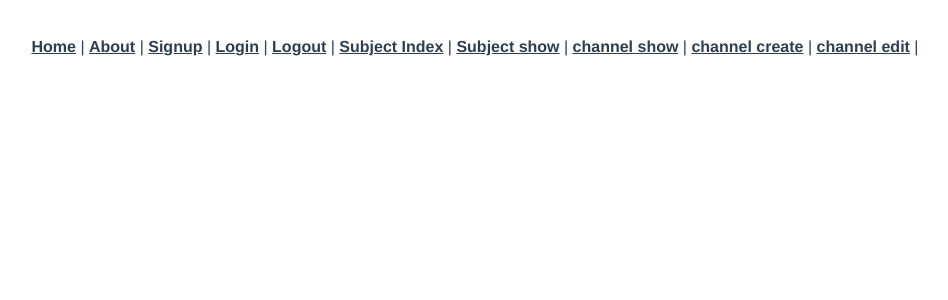
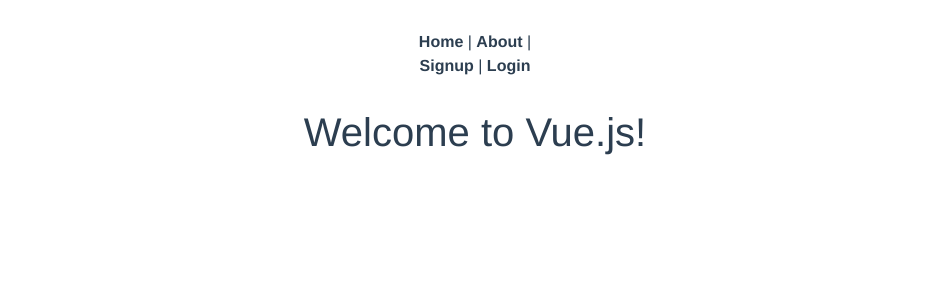
Before and after one commit to moshesegelman/capstone-frontend, a Vue app: page /users/1 in a window 1280 px wide. Shown: the top 300 px of the page, without its empty margins (165-1113 px from the left). Built offline with nearby package versions, Linux system fonts and the light colour scheme.

Commit message:
adds bootstrap and initial user show page

```diff
--- a/package.json
+++ b/package.json
@@ -8,7 +8,10 @@
   },
   "dependencies": {
     "axios": "^0.19.2",
+    "bootstrap": "^4.5.0",
     "core-js": "^3.6.5",
+    "jquery": "^3.5.1",
+    "popper.js": "^1.16.1",
     "vue": "^2.6.11",
     "vue-router": "^3.2.0"
   },
--- a/src/App.vue
+++ b/src/App.vue
@@ -3,14 +3,15 @@
     <div id="nav">
       <router-link to="/">Home</router-link> |
       <router-link to="/about">About</router-link> |
-      <router-link to="/signup">Signup</router-link> |
-      <router-link to="/login">Login</router-link> |
-      <router-link to="/logout">Logout</router-link> |
-      <router-link to="/subjects">Subject Index</router-link> |
-      <router-link to="/subjects/:id">Subject show</router-link> |
-      <router-link to="/channels/:id">channel show</router-link> |
-      <router-link to="/channels/new">channel create</router-link> |
-      <router-link to="/channels/:id/edit">channel edit</router-link> |
+      <div v-if="!isLoggedIn()">
+        <router-link to="/signup">Signup</router-link> |
+        <router-link to="/login">Login</router-link>
+      </div>
+       <div v-if="isLoggedIn()">
+          <router-link to="/logout">Logout</router-link> |
+          <router-link to="/subjects">Subject Index</router-link> |
+          <router-link to="/users/:id">users show</router-link>
+       </div>
     </div>
     <router-view/>
   </div>
--- a/src/main.js
+++ b/src/main.js
@@ -2,6 +2,8 @@
 import App from './App.vue';
 import router from './router';
 import axios from "axios";
+import "bootstrap";
+import "bootstrap/dist/css/bootstrap.min.css";
 
 axios.defaults.baseURL = process.env.NODE_ENV === "development" ? "http://localhost:3000" : "/";
 
--- a/src/router/index.js
+++ b/src/router/index.js
@@ -10,6 +10,7 @@
 import ChannelsShow from "../views/ChannelsShow.vue";
 import ChannelsNew from "../views/ChannelsNew.vue";
 import ChannelsEdit from "../views/ChannelsEdit.vue";
+import UsersShow from "../views/UsersShow.vue";
 
 Vue.use(VueRouter);
 
@@ -24,6 +25,7 @@
   { path: "/channels/new", name: "channels-new", component: ChannelsNew },
   { path: "/channels/:id", name: "channels-show", component: ChannelsShow },
   { path: "/channels/:id/edit", name: "channels-edit", component: ChannelsEdit },
+  { path: "/users/:id", name: "users-show", component: UsersShow },
 ];
 
 // {
--- /dev/null
+++ b/src/views/UsersShow.vue
@@ -0,0 +1,20 @@
+<template>
+  <div class="users-show">
+    <h1>{{ message }}</h1>
+  </div>
+</template>
+
+<style>
+</style>
+
+<script>
+export default {
+  data: function () {
+    return {
+      message: "Welcome to Vue.js!",
+    };
+  },
+  created: function () {},
+  methods: {},
+};
+</script>
```
Also changed, not shown: 1 other file (tests, documents, lock files or other folders).
